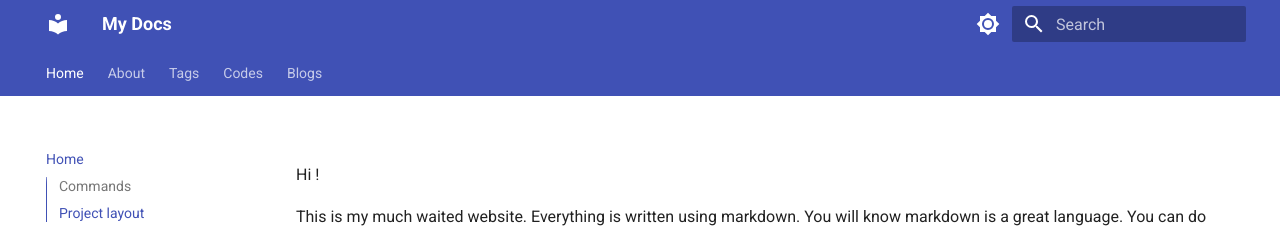
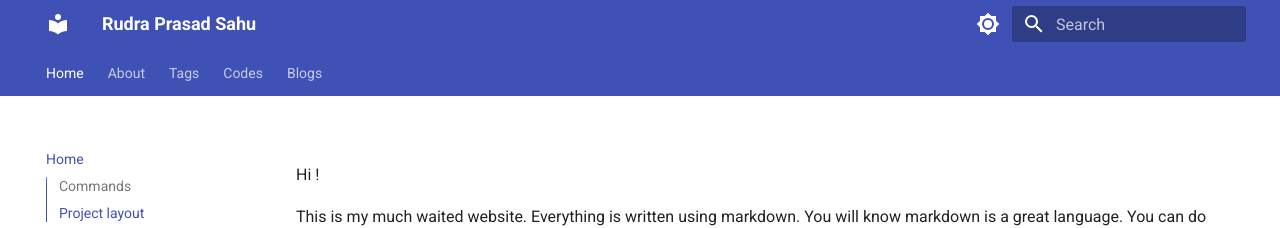
Before and after one commit to rudraprsd/rudraprsd.github.io, an MkDocs documentation site: the page built from docs/index.md, in a window 1280 px wide. Shown: the top 228 px of the page. Built offline with MkDocs 1.6.1 and Material for MkDocs 9.7.7, drawn with Linux system fonts in a browser that asks for light colours.

Commit message:
Update: site_url

```diff
--- a/mkdocs.yml
+++ b/mkdocs.yml
@@ -1,5 +1,5 @@
-site_name: My Docs
-site_url: https://mydomain.org/mysite
+site_name: Rudra Prasad Sahu
+site_url: https://rudraprsd.github.io/
 theme:
   name: material
   palette:
```
